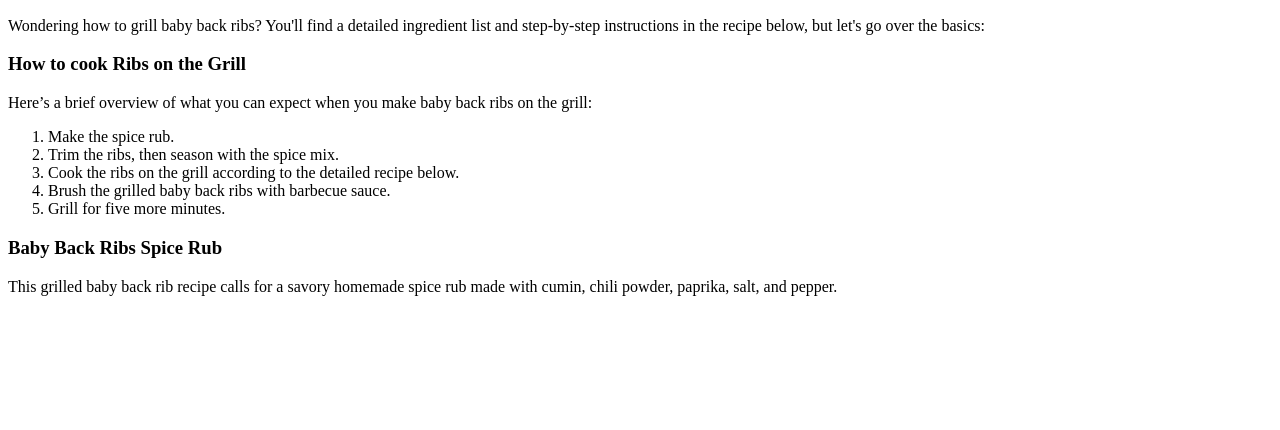
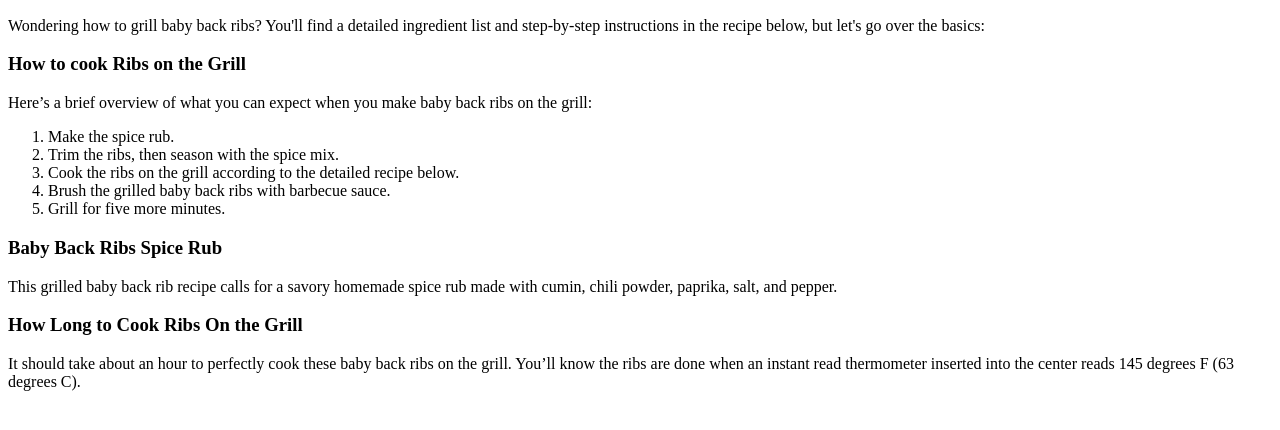
Before and after one commit to DappAssasin/odin-recipes, a plain HTML site: page recipes/ribs.html in a window 1280 px wide. Shown: the part 182-612 px from the top of the page. Drawn offline with Linux system fonts and the light colour scheme.

Commit message:
Added how long to cook ribs

```diff
--- a/recipes/ribs.html
+++ b/recipes/ribs.html
@@ -22,6 +22,8 @@
             </ol>
     <h3>Baby Back Ribs Spice Rub</h3>
         <p>This grilled baby back rib recipe calls for a savory homemade spice rub made with cumin, chili powder, paprika, salt, and pepper.</p>
+    <h3>How Long to Cook Ribs On the Grill</h3>
+        <p>It should take about an hour to perfectly cook these baby back ribs on the grill. You’ll know the ribs are done when an instant read thermometer inserted into the center reads 145 degrees F (63 degrees C).</p>
 
 </body>
 </html>
```
